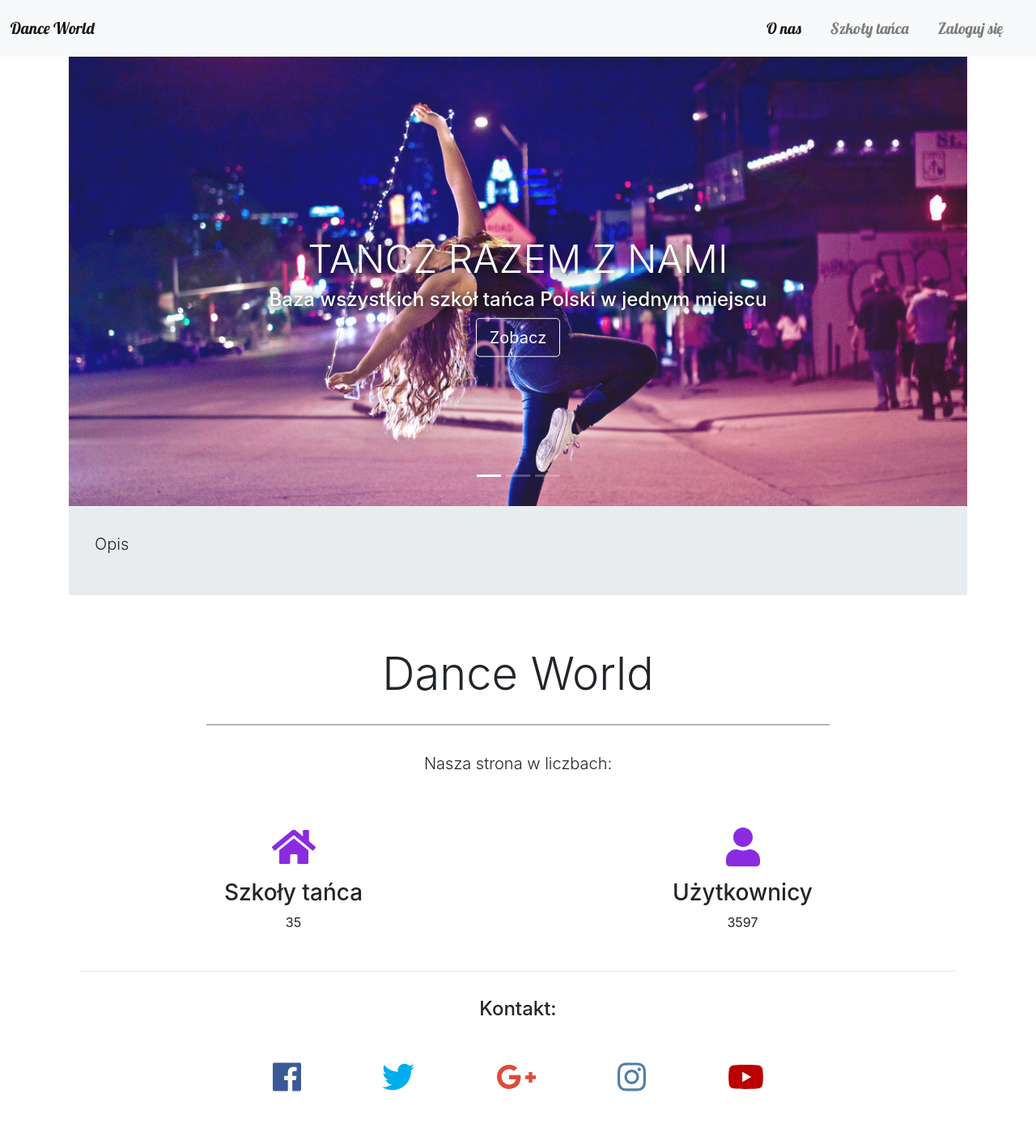
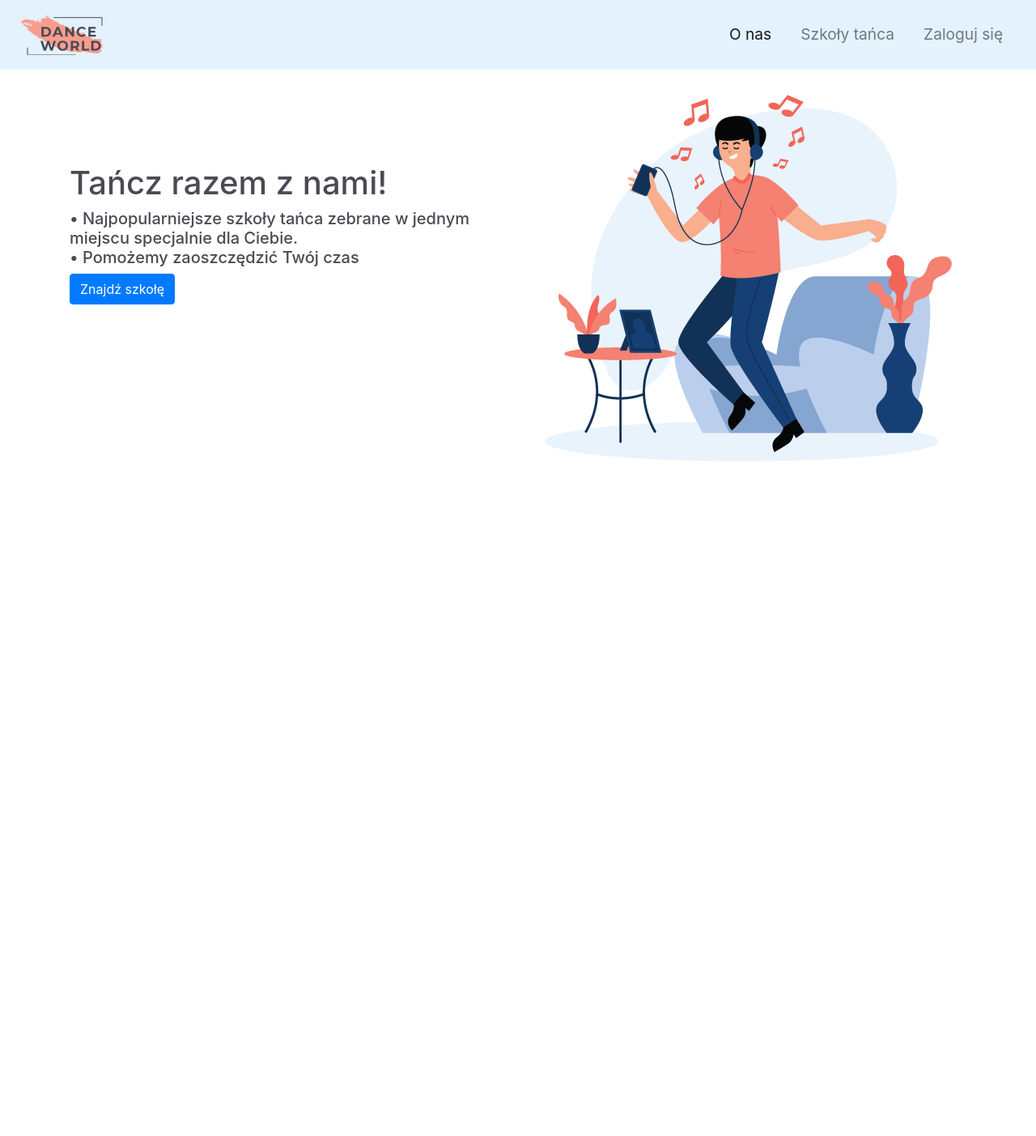
Before and after one commit to hanna-miashkova/dance_world, a Symfony app: template templates/onas.html.twig in a window 1280 px wide. Shown: the whole page at 81% size. After the commit the page ends 570 px from the top, so only its background shows below. Run offline with Twig, Linux system fonts and the light colour scheme; the template is opened without the code that fills it, so the values that code supplies are empty; some libraries are stand-ins or nearby versions.

Commit message:
new lab 11

```diff
--- a/public/style.css
+++ b/public/style.css
@@ -99,23 +99,6 @@ html,body {
     color: #d5d5d5
 }
 
-#cover {
-    background-image: url('https://unsplash.it/1920/1080/?random')  ;
-    background-size: cover;
-    height: 100%;
-    text-align: center;
-    display: flex;
-    align-items: center;
-    position: relative;
-}
-
-
-/* footer{
-    background-color: #3f3f3f;
-    color: #d5d5d5;
-    padding-top: 1rem;
-}
-*/
 
 /*---Media Queries --*/
 @media (max-width: 992px) {
--- a/src/Controller/ListaSzkolController.php
+++ b/src/Controller/ListaSzkolController.php
@@ -13,8 +13,8 @@ class ListaSzkolController extends AbstractController
     /**
        * @Route("/szkoly", name="szkoly_lista")
        * @return \Symfony\Component\HttpFoundation\Response
+     */
 
-     */
     public function szkoly(Request $request)
     {
         $wybrane_miasto = $request->query->get('miasto');
--- a/templates/navbar.html.twig
+++ b/templates/navbar.html.twig
@@ -1,8 +1,10 @@
 
-<nav class="navbar navbar-expand-lg navbar-light bg-light" style="font-family: Lobster,serif">
+<nav class="navbar navbar-expand-lg navbar-light" style="background-color: #e3f2fd" >
 {#    class="navbar navbar-light" style="background-color: #e3f2fd;"#}
 
-    <a class="navbar-brand " href="#" >Dance World</a>
+    <a class="navbar-brand " href="#" >
+        <img src="{{ asset('img/logo.jpg') }}"  alt="dance world">
+    </a>
     <button class="navbar-toggler" type="button" data-toggle="collapse" data-target="#navbarSupportedContent" aria-controls="navbarSupportedContent" aria-expanded="false" aria-label="Toggle navigation">
         <span class="navbar-toggler-icon"></span>
     </button>
@@ -18,10 +20,7 @@
 
             {% if app.user %}
                 <li class="nav-item">
-                    <a class="nav-link" href="#">Użytkownicy</a>
-                </li>
-                <li class="nav-item">
-                    <a class="nav-link" href="{{ path('app_logout') }}">Wyloguj się</a>
+                    <a class="nav-link" href="{{ path('users_page') }}">Użytkownicy</a>
                 </li>
                 <li class="nav-item">
                     <a class="nav-link" href="{{ path('info_profil') }}">Witaj {{ app.user.username }} !</a>
--- a/templates/onas.html.twig
+++ b/templates/onas.html.twig
@@ -7,90 +7,104 @@
             {{ message }}
         </div>
     {% endfor %}
+    <div class="row">
+
+        <div class="col-6 col-md-6" style="margin: 100px 0px 70px; color: #494b54">
+            <h1 >Tańcz razem z nami!</h1>
+            <h5 >&bull; Najpopularniejsze szkoły tańca zebrane w jednym miejscu specjalnie dla Ciebie.<br>
+                &bull; Pomożemy zaoszczędzić Twój czas
+            </h5>
+            <button class="btn btn-primary" >Znajdź szkołę</button>
+        </div>
+
+        <div class="col-12 col-md-6">
+            <img src="{{ asset('img/dance_boy.png') }}"  alt="dance" >
+        </div>
+
+    </div>
+
+{#    <!--- Slider -->#}
+{#    <div id="slides" class="carousel slide" data-ride="carousel">#}
+{#        <ul class="carousel-indicators">#}
+{#            <li data-target="#slides" data-slide-to="0" class="active"></li>#}
+{#            <li data-target="#slides" data-slide-to="1"></li>#}
+{#            <li data-target="#slides" data-slide-to="2"></li>#}
+{#        </ul>#}
+
+{#        <div class="carousel-inner">#}
+{#            <div class="carousel-item active">#}
+{#                <img src="{{ asset('img/dance.png') }}"  alt="dance">#}
+{#                <div class="carousel-caption">#}
+{#                <h1 class="display-2">Tańcz razem z nami</h1>#}
+{#                <h3>Baza wszystkich szkół tańca Polski w jednym miejscu</h3>#}
+{#                <button type="button" class="btn btn-outline-light btn-lg" href="{{ path('szkoly_lista') }}"> Zobacz </button>#}
+{#                </div>#}
+{#            </div>#}
+{#            <div class="carousel-item" >#}
+{#                <img src="{{ asset('img/background2.png') }}" alt="dance">#}
+{#            </div>#}
+{#            <div class="carousel-item" >#}
+{#                <img src="{{ asset('img/background3.png') }}" alt="dance">#}
+{#            </div>#}
+{#        </div>#}
+{#    </div>#}
+
+{#    <!--- Jumbotron -->#}
+{#    <div class="container-fluid">#}
+{#        <div class="row jumbotron">#}
+{#            <div class="col-xs-12 col-sm-12 col-md-9 col-lg-9 col-xl-10">#}
+{#                <p class="lead">Opis</p>#}
+{#            </div>#}
+{#        </div>#}
+{#    </div>#}
 
 
-    <!--- Slider -->
-    <div id="slides" class="carousel slide" data-ride="carousel">
-        <ul class="carousel-indicators">
-            <li data-target="#slides" data-slide-to="0" class="active"></li>
-            <li data-target="#slides" data-slide-to="1"></li>
-            <li data-target="#slides" data-slide-to="2"></li>
-        </ul>
+{#    <!--- Welcome -->#}
+{#    <div class="container-fluid padding">#}
+{#        <div class="row welcome text-center">#}
+{#            <div class="col-12">#}
+{#                <h1 class="display-4" >Dance World</h1>#}
+{#            </div>#}
+{#            <hr>#}
+{#            <div class="col-12">#}
+{#                <p class="lead"> Nasza strona w liczbach: </p>#}
+{#            </div>#}
+{#        </div>#}
+{#    </div>#}
 
-        <div class="carousel-inner">
-            <div class="carousel-item active">
-                <img src="{{ asset('img/dance.png') }}"  alt="dance">
-                <div class="carousel-caption">
-                <h1 class="display-2">Tańcz razem z nami</h1>
-                <h3>Baza wszystkich szkół tańca Polski w jednym miejscu</h3>
-                <button type="button" class="btn btn-outline-light btn-lg" href="{{ path('szkoly_lista') }}"> Zobacz </button>
-                </div>
-            </div>
-            <div class="carousel-item" >
-                <img src="{{ asset('img/background2.png') }}" alt="dance">
-            </div>
-            <div class="carousel-item" >
-                <img src="{{ asset('img/background3.png') }}" alt="dance">
-            </div>
-        </div>
-    </div>
+{#    <!--- W liczbach -->#}
+{#    <div class="container-fluid padding">#}
+{#        <div class="row text-center padding">#}
+{#            <div class="col-sm-6 ">#}
+{#                 <i class="fas fa-home"></i>#}
+{#                 <h3>Szkoły tańca</h3>#}
+{#                 <p>35</p>#}
+{#             </div>#}
+{#            <div class="col-sm-6 ">#}
+{#                <i class="fas fa-user"></i>#}
+{#                <h3>Użytkownicy</h3>#}
+{#                <p>3597</p>#}
+{#            </div>#}
+{#        </div>#}
+{#        <hr>#}
+{#    </div>#}
 
-    <!--- Jumbotron -->
-    <div class="container-fluid">
-        <div class="row jumbotron">
-            <div class="col-xs-12 col-sm-12 col-md-9 col-lg-9 col-xl-10">
-                <p class="lead">Opis</p>
-            </div>
-        </div>
-    </div>
+{#    <!--- Kontakt -->#}
 
-
-    <!--- Welcome -->
-    <div class="container-fluid padding">
-        <div class="row welcome text-center">
-            <div class="col-12">
-                <h1 class="display-4" >Dance World</h1>
-            </div>
-            <hr>
-            <div class="col-12">
-                <p class="lead"> Nasza strona w liczbach: </p>
-            </div>
-        </div>
-    </div>
-
-    <!--- W liczbach -->
-    <div class="container-fluid padding">
-        <div class="row text-center padding">
-            <div class="col-sm-6 ">
-                 <i class="fas fa-home"></i>
-                 <h3>Szkoły tańca</h3>
-                 <p>35</p>
-             </div>
-            <div class="col-sm-6 ">
-                <i class="fas fa-user"></i>
-                <h3>Użytkownicy</h3>
-                <p>3597</p>
-            </div>
-        </div>
-        <hr>
-    </div>
-
-    <!--- Kontakt -->
-
-   <div class="container-fluid padding">
-       <div class="row text-center padding">
-           <div class="col-12">
-               <h4>Kontakt: </h4>
-           </div>
-           <div class="col-12 social padding">
-               <a href="#"><i class="fab fa-facebook"></i></a>
-               <a href="#"><i class="fab fa-twitter"></i></a>
-               <a href="#"><i class="fab fa-google-plus-g"></i></a>
-               <a href="#"><i class="fab fa-instagram"></i></a>
-               <a href="#"><i class="fab fa-youtube"></i></a>
-           </div>
-       </div>
-   </div>
+{#   <div class="container-fluid padding">#}
+{#       <div class="row text-center padding">#}
+{#           <div class="col-12">#}
+{#               <h4>Kontakt: </h4>#}
+{#           </div>#}
+{#           <div class="col-12 social padding">#}
+{#               <a href="#"><i class="fab fa-facebook"></i></a>#}
+{#               <a href="#"><i class="fab fa-twitter"></i></a>#}
+{#               <a href="#"><i class="fab fa-google-plus-g"></i></a>#}
+{#               <a href="#"><i class="fab fa-instagram"></i></a>#}
+{#               <a href="#"><i class="fab fa-youtube"></i></a>#}
+{#           </div>#}
+{#       </div>#}
+{#   </div>#}
 
 
 
--- a/templates/profil.html.twig
+++ b/templates/profil.html.twig
@@ -28,7 +28,7 @@
                 <p><b> Umiejętności: </b> </p>
 <p>
                 {% for umiejetnosci in app.user.umiejetnosci %}
-                {{ umiejetnosci.nazwaUmiejetnosci }}
+                    &bull;{{ umiejetnosci.nazwaUmiejetnosci }}
                 {% endfor %}
 </p>
 
@@ -63,6 +63,8 @@
             <button type="button" class="btn btn-primary" data-toggle="modal" data-target="#exampleModal">
                 Edytuj profil
             </button>
+
+            <a class="btn btn-secondary" href="{{ path('app_logout') }}" role="button">Wyloguj się</a>
         </div>
     </div>
 </div>
```
Also changed, not shown: src/Controller/UzytkownicyController.php (added, +29 -0 lines), templates/listaSzkol.html.twig (+18 -7 lines), templates/uzytkownicy.html.twig (added, +36 -0 lines), public/img/girl.png (added), public/img/logo.jpg (added), public/img/man.png (added), public/img/search.png (added).
